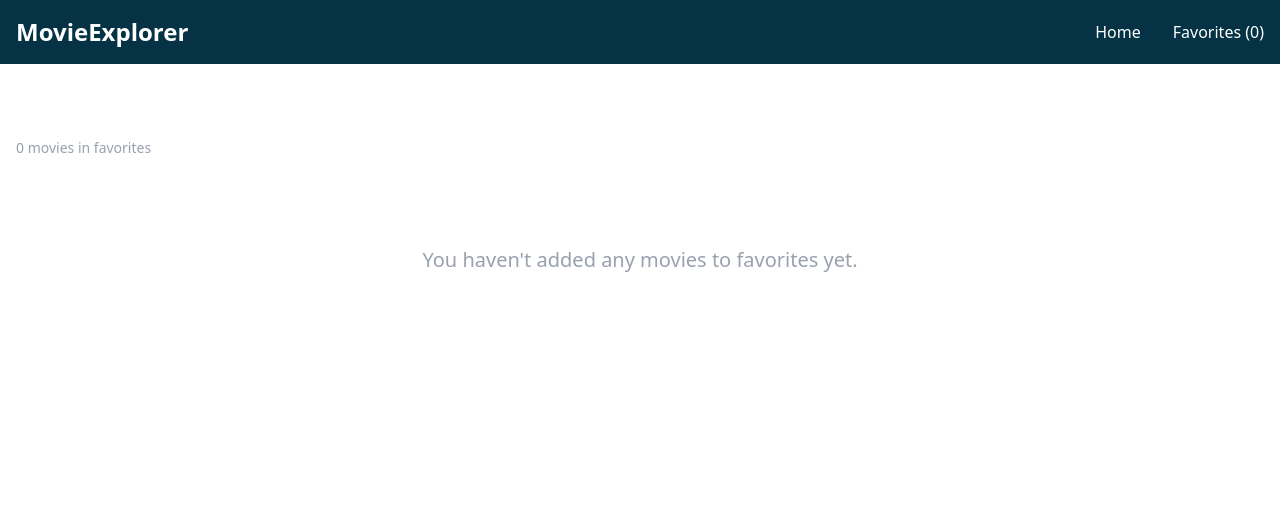
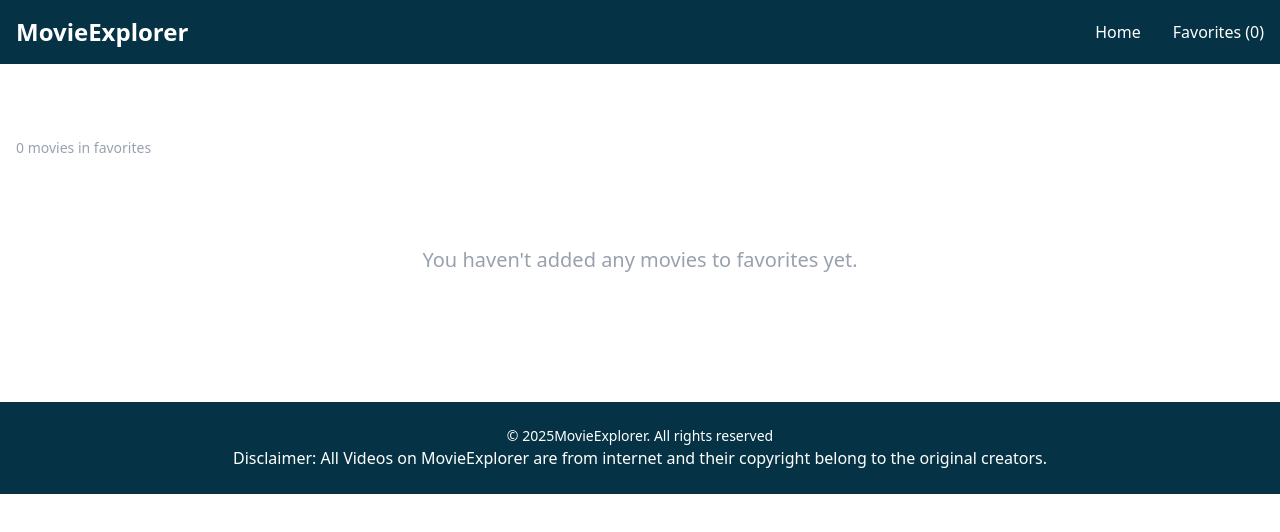
Before and after one commit to Ritha20/Movie-Explorer, a React (Vite) app: page /favorites in a window 1280 px wide. Shown: the top 532 px of the page. Built offline with nearby package versions, Linux system fonts and the light colour scheme.

Commit message:
added some feature in navbar,moviecard,fetchmovies and home

```diff
--- a/src/App.jsx
+++ b/src/App.jsx
@@ -1,6 +1,7 @@
 import React from 'react'
 import { Routes, Route } from 'react-router-dom'
 import Navbar from './components/Navbar'
+import Footer from './Components/Footer'
 import Home from './pages/Home'
 import MovieDetails from './pages/movieDetails'
 import Favorites from './pages/Favorites'
@@ -18,6 +19,7 @@ function App() {
             <Route path="/favorites" element={<Favorites />} />
           </Routes>
         </main>
+        <Footer/>
       </div>
     </FavoritesProvider>
   )
--- /dev/null
+++ b/src/Components/Footer.jsx
@@ -0,0 +1,18 @@
+import react from 'react'
+
+const Footer = () =>{
+    return(
+        <footer className="bg-cyan-950 py-6 mt-8">
+            <div className="container mx-auto px-4 text-center">
+              <p className="text-white text-sm">
+                 &copy; 2025MovieExplorer. All rights reserved
+              </p>
+              <p>
+                Disclaimer: All Videos on MovieExplorer are from internet and their copyright
+                belong to the original creators.
+              </p>
+            </div>
+        </footer>
+    )
+}
+export default Footer
```
